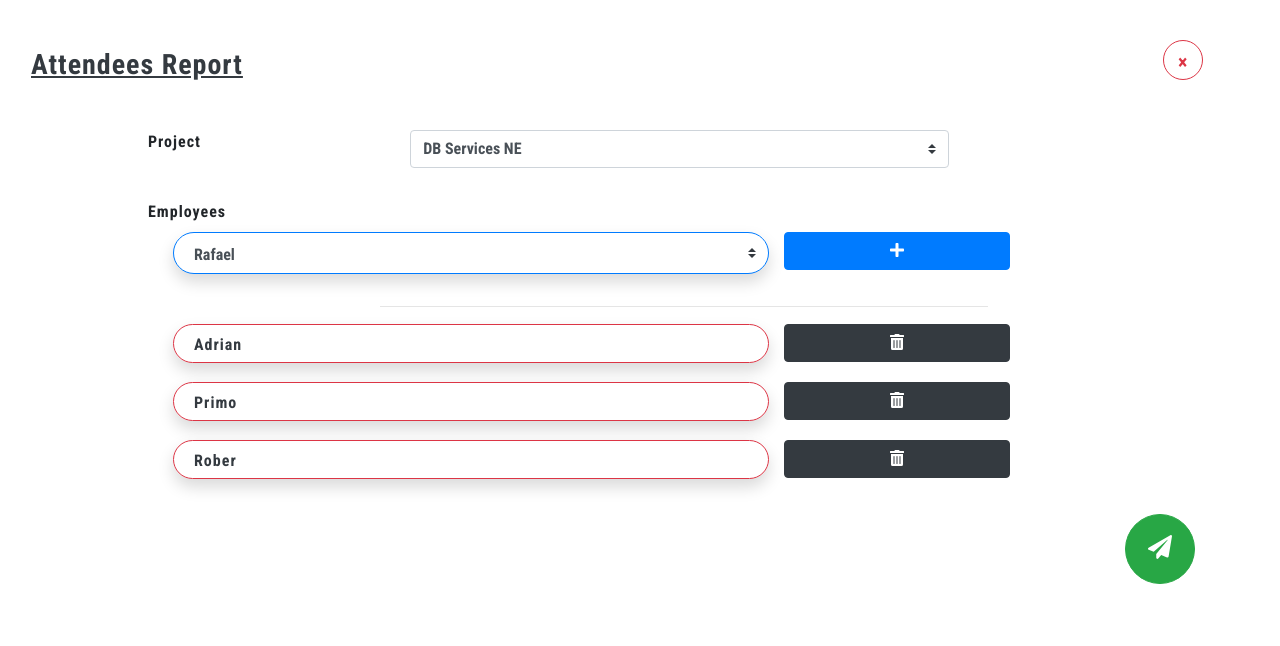
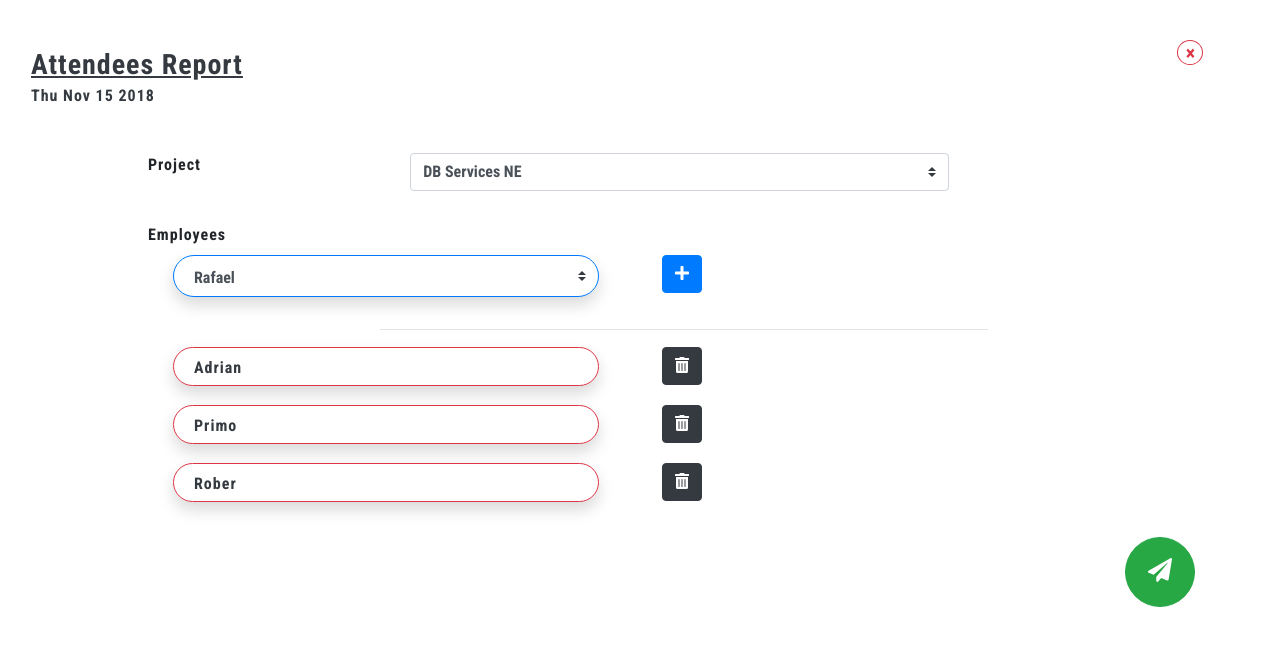
Before and after one commit to albplanas/TJ_Pavement, a React app: page / in a window 1280 px wide. Both pictures are taken after a click on the button "NEW REPORT". Built offline with nearby package versions, Linux system fonts and the light colour scheme; a web font is replaced by a local one.

Commit message:
develop profile 2.1.0

```diff
--- a/src/js/components/container/Profile/reportForm.js
+++ b/src/js/components/container/Profile/reportForm.js
@@ -128,11 +128,11 @@ Check_in_doneList(name){
 
      //Employee
       var arrayEmployee= this.state.Employees.map((elem,index)=>{
-      var  check=this.Check_in_doneList(elem.name)? "col-7 Elem shadow border border-success":"col-7 Elem shadow border border-danger"
+      var  check=this.Check_in_doneList(elem.name)? "col-5 mr-5 Elem shadow border border-success":"col-5 mr-5 Elem shadow border border-danger"
         return (
             <li className="ListElem row " >
                 <div className={check}  id={index+''} onClick={this.SelectEmployee} ><h6  name={index+''} className=" text-dark" >{elem.name}</h6></div>
-               <div className="col-3 "> <button className=" btn btn-dark " name={index+''}  onClick={this.delete} ><i name={index+''} id={index+''} onClick={this.delete} class="fas fa-trash-alt"/></button></div>
+               <div className="col-3 "> <button className=" btn btn-dark " name={index+''} style={{maxWidth:"40px"}}  onClick={this.delete} ><i name={index+''} id={index+''} onClick={this.delete} class="fas fa-trash-alt"/></button></div>
               </li>
           )
       })
@@ -148,12 +148,18 @@ Check_in_doneList(name){
 
         var arrayWholeList= this.props.WholeList.map(elem=>{ return ( <option className="text-dark" value={elem}>{elem}</option> )})
 
+        //Date
+        var time = new Date().getTime();
+
+        var date = new Date(time);
+       date=date.toDateString()
+        console.log(date)
 
       return this.state.selectEmployee !== "" ? <EmployeeInfo info={this.state} cancel={this.unSelectEmployee} update={this.UpdateForm} projectSet={this.props.Project}/> :(
                                                       <div id ="newReport">
 
-                                                            <h3 className="col-auto text-dark ml-3 mb-5 mt-2"><u>Attendees Report</u></h3>
-
+                                                            <h3 className="col-auto text-dark ml-3 mb-1 mt-2"><u>Attendees Report</u></h3>
+                                                            <h6 className="col-auto text-dark ml-3 mb-5 ">{date+''}</h6>
 
                                                             <button type="button" class="btn border-danger text-danger rounded-circle Close-btn"  aria-label="Close" onClick={this.cancel}>
                                                                 <span aria-hidden="true" onClick={this.cancel} >&times;</span>
@@ -172,11 +178,11 @@ Check_in_doneList(name){
                                                                 <ul>
                                                                     <li className="ListElem row " >
 
-                                                                            <select class=" col-7 Elem shadow border border-primary custom-select  mb-3" id="addWorker" >
+                                                                            <select class=" col-5 Elem shadow border border-primary custom-select mr-5 mb-3" id="addWorker" >
                                                                                             {arrayWholeList}
                                                                             </select>
 
-                                                                      <div className="col-3 "> <button className=" btn btn-primary "  onClick={this.add} ><i onClick={this.add} class="fas fa-plus"></i></button></div>
+                                                                      <div className="col-3 "> <button className=" btn btn-primary " style={{maxWidth:"40px"}}  onClick={this.add} ><i onClick={this.add} class="fas fa-plus"></i></button></div>
                                                                     </li>
                                                                     <hr className="col-7" />
                                                                       {arrayEmployee}
--- a/src/scss/Login.scss
+++ b/src/scss/Login.scss
@@ -107,8 +107,8 @@ body {
 @media (min-width: 577px) {
   #Log .container {
     position: absolute;
-    top: 60vh;
-    left: calc( 50vh - 200px );
+    top: 400px;
+    left:150px;
     padding-left: 25%;
     width:400px;
     transform: translate(-50%, -50%);
@@ -120,9 +120,9 @@ body {
   #Log .login-form {
     position: absolute;
     top: 20vh;
-    left: calc(50vh - 200px);
+    left: calc(50% - 200px);
     width:400px;
-    height: 160px;
+    height:250px;
     box-sizing: border-box;
     padding: 6vh 3vw;
     transition: 0.5s;
--- a/src/scss/Print.scss
+++ b/src/scss/Print.scss
@@ -16,12 +16,19 @@ cursor: crosshair;
  }
 
  .Close-btn{
-    width :40px;
-    height :40px;
+    width :25px;
+    height :25px;
     font-size: 20px;
     position:absolute;
     top:0;
     right:6vw;
+ }
+
+ .Close-btn span{
+
+    position:absolute;
+    top:-3px;
+    right:6px;
  }
 
 
```
Also changed, not shown: dist/main.js.
